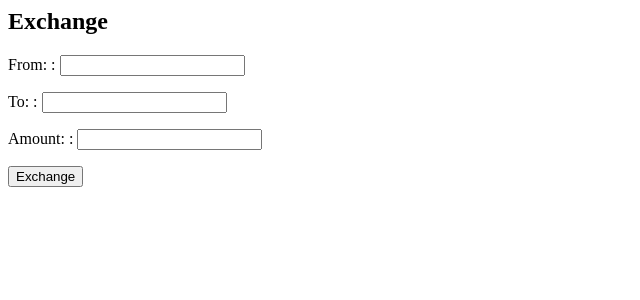
After one commit to alex97mihai/dotcserver, a Django app: page /exchange/ in a window 1280 px wide. The commit adds this page. Shown: the top 300 px of the page, without its empty margins (0-640 px from the left). Run offline with Django 3.2, Linux system fonts and the light colour scheme; parts of the project's set-up code (start-up, migrations or seed data) failed here and were passed over.

Commit message:
added first stage of exchange system

```diff
--- a/my_app/forms.py
+++ b/my_app/forms.py
@@ -3,6 +3,15 @@ from django import forms
 from django.contrib.auth.forms import UserCreationForm
 from django.contrib.auth.models import User
 from models import Profile
+from models import Order
+
+class ExchangeForm(ModelForm):
+    home_currency = forms.CharField(label='From: ')
+    target_currency = forms.CharField(label='To: ' )
+    home_currency_amount = forms.DecimalField(label='Amount: ')
+    class Meta:
+        model = Order
+        fields = ('home_currency', 'target_currency', 'home_currency_amount')
 
 class SignUpForm(UserCreationForm):
     birth_date = forms.DateField(help_text='Required. Format: YYYY-MM-DD')
--- a/my_app/models.py
+++ b/my_app/models.py
@@ -1,4 +1,4 @@
-# -*- coding: utf-8 -*-
+#-*- coding: utf-8 -*-
 from __future__ import unicode_literals
 
 from django.db import models
@@ -22,3 +22,15 @@ def update_user_profile(sender, instance, created, **kwargs):
     if created:
         Profile.objects.create(user=instance)
     instance.profile.save()
+
+
+class Order(models.Model):
+    user = models.CharField(max_length=30, blank=True)
+    date = models.DateField(null=True, blank=True)
+    time = models.TimeField(null=True, blank=True)
+    home_currency = models.CharField(max_length=30, blank=True)
+    home_currency_amount = models.DecimalField(max_digits=10, decimal_places=3, blank=True, null=True)
+    rate = models.DecimalField(max_digits=10, decimal_places=3)
+    target_currency = models.CharField(max_length=30, blank=True)
+    target_currency_amount = models.DecimalField(max_digits=10, decimal_places=3, blank=True, null=True)
+    status = models.CharField(max_length=30, blank=True, default='pending')
--- /dev/null
+++ b/my_app/templates/exchange.html
@@ -0,0 +1,8 @@
+{% block content %}
+  <h2>Exchange</h2>
+  <form method="post">
+    {% csrf_token %}
+    {{ form.as_p }}
+    <button type="submit"> Exchange </button>
+  </form>
+{% endblock %}
--- a/my_app/templates/index.html
+++ b/my_app/templates/index.html
@@ -11,7 +11,8 @@
 </ul>
 <a href="/topup">Top Up</a> <br>
 <a href="/withdraw">Withdraw</a> <br>
-<a href="/transfer">Transfer</a>
-<a href="/view">View Rates</a>
+<a href="/transfer">Transfer</a> <br>
+<a href="/view">View Rates</a> <br>
+<a href="/exchange">Exchange</a>
 </body>
 </html>
--- a/my_app/views.py
+++ b/my_app/views.py
@@ -1,13 +1,16 @@
 # -*- coding: utf-8 -*-
 from __future__ import unicode_literals
 import os
+import decimal
+import datetime
 from django.shortcuts import render
 
 from django.contrib.auth import login, authenticate
 from django.contrib.auth.forms import UserCreationForm
 from django.shortcuts import render, redirect
-from my_app.forms import SignUpForm, TopUpForm, WithdrawForm, TransferForm
+from my_app.forms import SignUpForm, TopUpForm, WithdrawForm, TransferForm, ExchangeForm
 from models import Profile as DjProfile
+from models import Order
 from django.contrib.auth.models import User as dbUser
 from django.contrib.auth.decorators import login_required
 from django.http import HttpResponse
@@ -114,3 +117,26 @@ def viewRates(request):
     usdrate  = c.get_rate('USD', 'EUR')
     context_dict = {'eurrate': eurrate, 'usdrate': usdrate}
     return render(request, 'rates.html', context_dict)
+
+def exchange(request):
+    if request.method == 'POST':
+        user = request.user
+        c = converter.CurrencyRates()
+        form = ExchangeForm(request.POST)
+        if form.is_valid():
+            home_currency = form.cleaned_data.get('home_currency')
+            target_currency = form.cleaned_data.get('target_currency')
+            home_currency_amount = decimal.Decimal(form.cleaned_data.get('home_currency_amount'))
+            username = user.username
+            date = datetime.date.today()
+            time = datetime.datetime.now().strftime('%H:%M:%S')
+            rate = decimal.Decimal(c.get_rate(home_currency, target_currency))
+            target_currency_amount = home_currency_amount*rate
+
+            order = Order(date = date, time = time, user = username, home_currency=home_currency, home_currency_amount=home_currency_amount, rate=rate, target_currency=target_currency, target_currency_amount=target_currency_amount, status='pending')
+            order.save()
+
+        return redirect('/exchange/')
+    else:
+        form = ExchangeForm()
+    return render(request, 'exchange.html', {'form': form})
--- a/myproject/settings.py
+++ b/myproject/settings.py
@@ -25,7 +25,7 @@ SECRET_KEY = '2p)c=r!%#aoi$7c&nz6xe1l9sugm0p*6%nh8)nc0r2zyopr4mx'
 # SECURITY WARNING: don't run with debug turned on in production!
 DEBUG = True
 
-ALLOWED_HOSTS = ["34.243.65.87"]
+ALLOWED_HOSTS = ["34.251.229.66"]
 
 
 # Application definition
--- a/myproject/urls.py
+++ b/myproject/urls.py
@@ -21,6 +21,7 @@ from my_app.views import topup
 from my_app.views import withdraw
 from my_app.views import transfer
 from my_app.views import viewRates
+from my_app.views import exchange
 
 from django.contrib.auth import views as auth_views
 urlpatterns = [
@@ -33,4 +34,5 @@ urlpatterns = [
     url(r'^withdraw/', withdraw, name='withdraw'),
     url(r'^transfer/', transfer, name='transfer'),
     url(r'^view/', viewRates, name='viewRates'),
+    url(r'^exchange/', exchange, name='exchange'),
 ]
```
Also changed, not shown: db.sqlite3, my_app/migrations/0007_order.py (added), my_app/migrations/0008_auto_20180301_0108.py (added), 7 other files.
